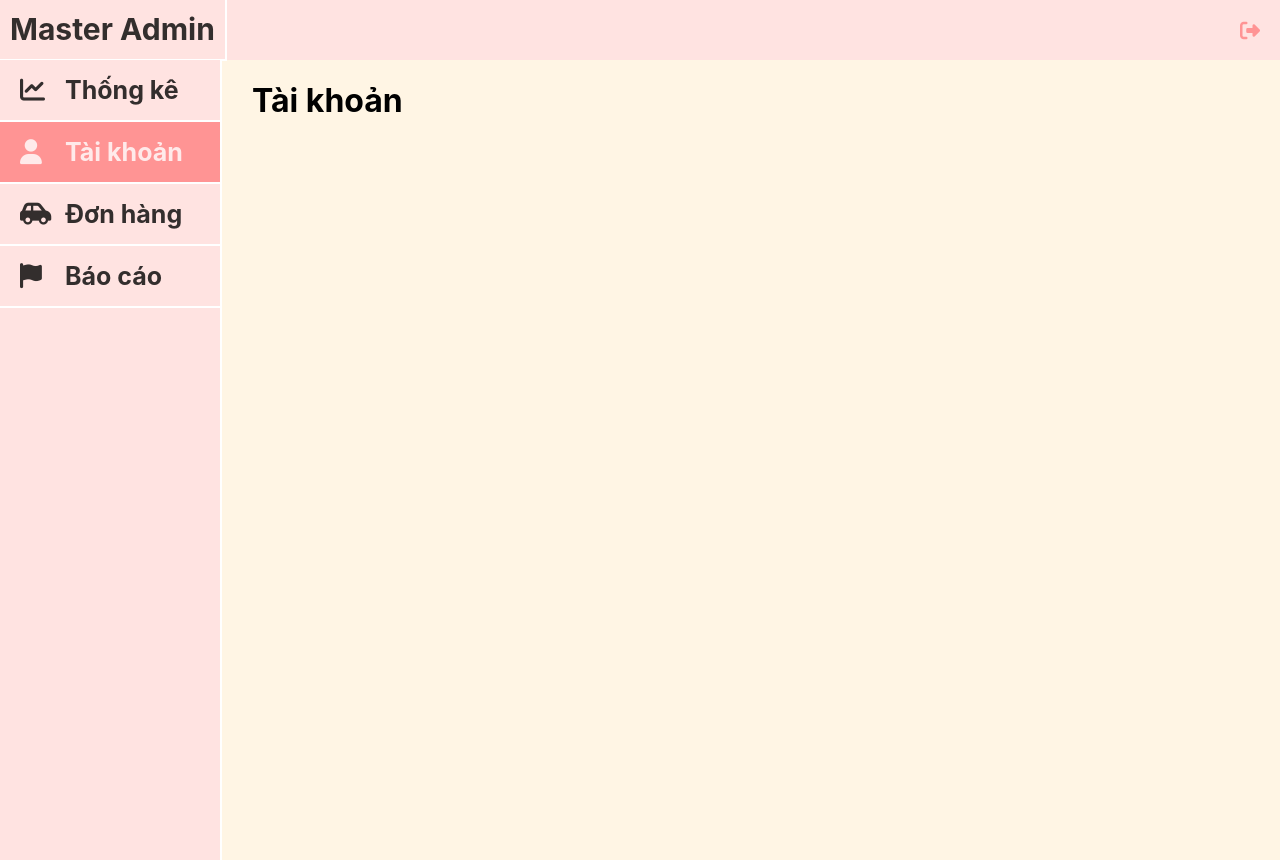
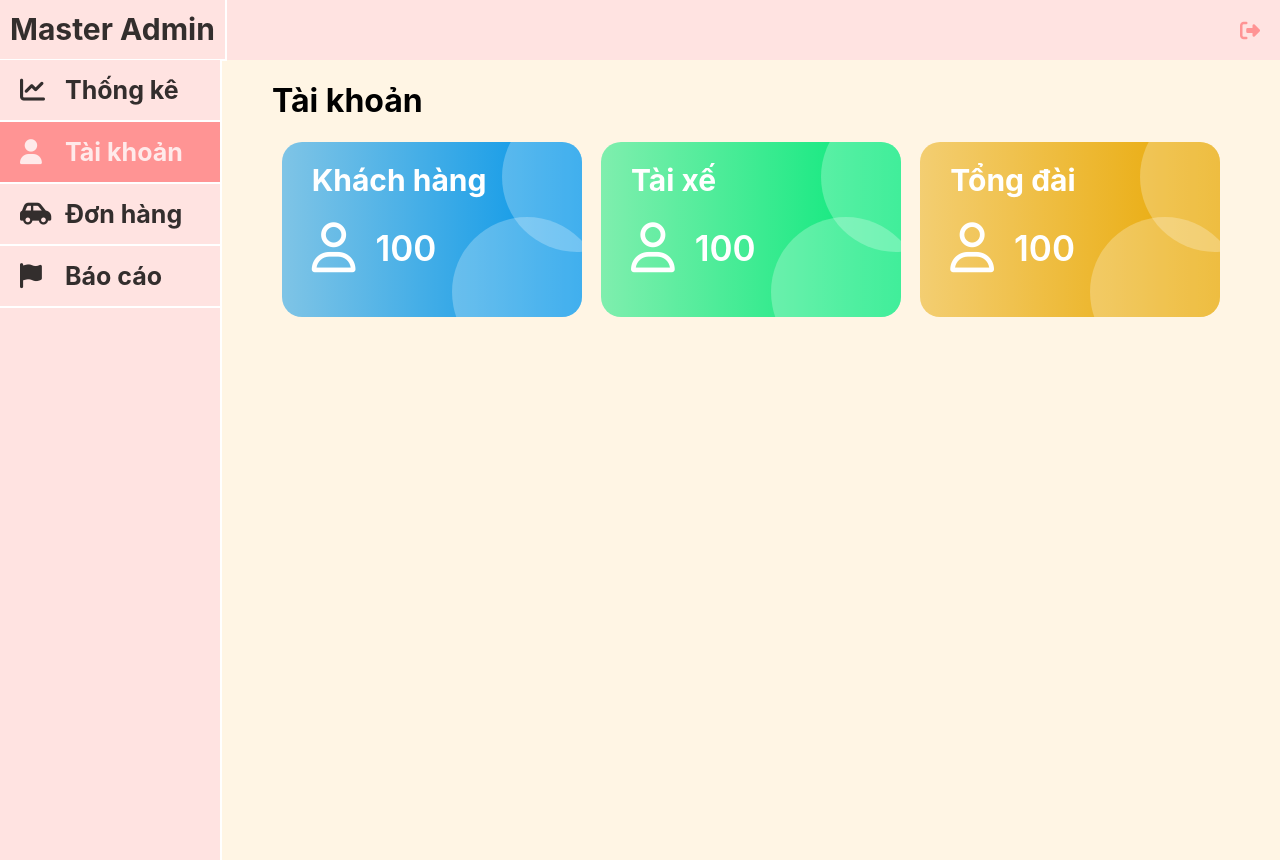
Before and after one commit to GetGoTeam/GetGo-Administrator, a React (Create React App) app: page /accounts in a window 1280 px wide. Built offline with nearby package versions, Linux system fonts and the light colour scheme.

Commit message:
refactor: add filter

```diff
--- a/src/components/Layout/DefaultLayout/DefaultLayout.module.scss
+++ b/src/components/Layout/DefaultLayout/DefaultLayout.module.scss
@@ -9,5 +9,6 @@
 }
 
 .content {
-  margin-left: 30px;
+  margin: 0 50px 50px 50px;
+  width: 100%;
 }
--- /dev/null
+++ b/src/components/Layout/DefaultLayout/Filter/Filter.module.scss
@@ -0,0 +1,60 @@
+.rectangle {
+  width: 300px;
+  height: 175px;
+  border-radius: 20px;
+  overflow: hidden;
+  position: relative;
+  -webkit-user-select: none;
+  user-select: none;
+  cursor: pointer;
+  transition: filter 0.2s;
+}
+
+.rectangle:hover {
+  filter: brightness(85%);
+}
+
+.title {
+  font-size: 30px;
+  font-weight: 700;
+  color: white;
+  padding: 20px 0 0 30px;
+}
+
+.quantity-container {
+  display: flex;
+  margin: 20px 0 0 30px;
+}
+
+.icon {
+  font-size: 50px;
+  color: white;
+  margin-right: 20px;
+}
+
+.quantity {
+  font-size: 35px;
+  color: white;
+  font-weight: 600;
+  align-self: center;
+}
+
+.circle1 {
+  width: 150px;
+  height: 150px;
+  border-radius: 100%;
+  background-color: rgba($color: white, $alpha: 0.25);
+  position: absolute;
+  top: -40px;
+  right: -70px;
+}
+
+.circle2 {
+  width: 150px;
+  height: 150px;
+  border-radius: 100%;
+  background-color: rgba($color: white, $alpha: 0.25);
+  position: absolute;
+  bottom: -50px;
+  right: -20px;
+}
--- /dev/null
+++ b/src/components/Layout/DefaultLayout/Filter/index.js
@@ -0,0 +1,36 @@
+import classes from "./Filter.module.scss";
+
+function hexToRgb(hex) {
+  // Xóa ký tự "#" nếu có
+  hex = hex.replace("#", "");
+
+  // Chuyển đổi mã hex thành giá trị RGB
+  const r = parseInt(hex.substring(0, 2), 16);
+  const g = parseInt(hex.substring(2, 4), 16);
+  const b = parseInt(hex.substring(4, 6), 16);
+
+  // Trả về kết quả dưới dạng chuỗi mã màu RGB
+  return `${r}, ${g}, ${b}`;
+}
+
+function Filter(props) {
+  const { title, icon, quantity, color } = props;
+  const alpha = 0.5;
+
+  return (
+    <div
+      className={classes["rectangle"]}
+      style={{ backgroundImage: `linear-gradient(to right, rgba(${hexToRgb(color)}, ${alpha}), ${color})` }}
+    >
+      <div className={classes["title"]}>{title}</div>
+      <div className={classes["quantity-container"]}>
+        <div className={classes["icon"]}>{icon}</div>
+        <div className={classes["quantity"]}>{quantity}</div>
+      </div>
+      <div className={classes["circle1"]}></div>
+      <div className={classes["circle2"]}></div>
+    </div>
+  );
+}
+
+export default Filter;
--- a/src/components/Layout/DefaultLayout/Sidebar/SidebarItem/sidebarItem.module.scss
+++ b/src/components/Layout/DefaultLayout/Sidebar/SidebarItem/sidebarItem.module.scss
@@ -1,12 +1,17 @@
 .item {
   background-color: #ffe3e1;
-  width: 100%;
+  width: 220px;
   height: 60px;
   display: flex;
   color: rgba($color: black, $alpha: 0.8);
   line-height: 60px;
   border-bottom: solid 2px white;
   text-decoration: none;
+  transition: filter 0.2s;
+}
+
+.item:hover {
+  filter: brightness(85%);
 }
 
 .item--active {
--- /dev/null
+++ b/src/pages/Accounts/accounts.module.scss
@@ -0,0 +1,4 @@
+.filter-container {
+  display: flex;
+  justify-content: space-around;
+}
--- a/src/pages/Accounts/index.js
+++ b/src/pages/Accounts/index.js
@@ -1,7 +1,36 @@
+import classes from "./accounts.module.scss";
+import Filter from "../../components/Layout/DefaultLayout/Filter/index";
+
+const filters = [
+  {
+    title: "Khách hàng",
+    color: "#0094e8",
+    icon: <i className="fa-regular fa-user"></i>,
+    quantity: 100,
+  },
+  {
+    title: "Tài xế",
+    color: "#00E878",
+    icon: <i className="fa-regular fa-user"></i>,
+    quantity: 100,
+  },
+  {
+    title: "Tổng đài",
+    color: "#E8A700",
+    icon: <i className="fa-regular fa-user"></i>,
+    quantity: 100,
+  },
+];
+
 function Accounts() {
   return (
     <>
       <h1>Tài khoản</h1>
+      <div className={classes["filter-container"]}>
+        {filters.map((item, index) => (
+          <Filter key={index} title={item.title} icon={item.icon} color={item.color} quantity={item.quantity}></Filter>
+        ))}
+      </div>
     </>
   );
 }
```
